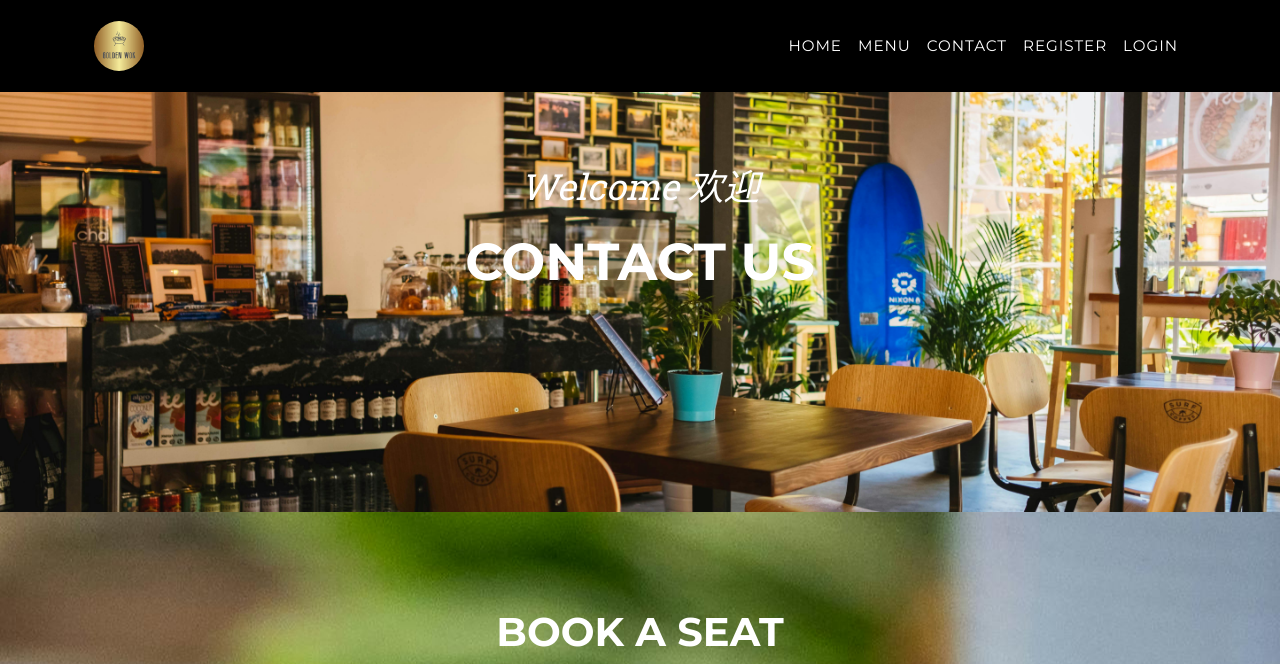
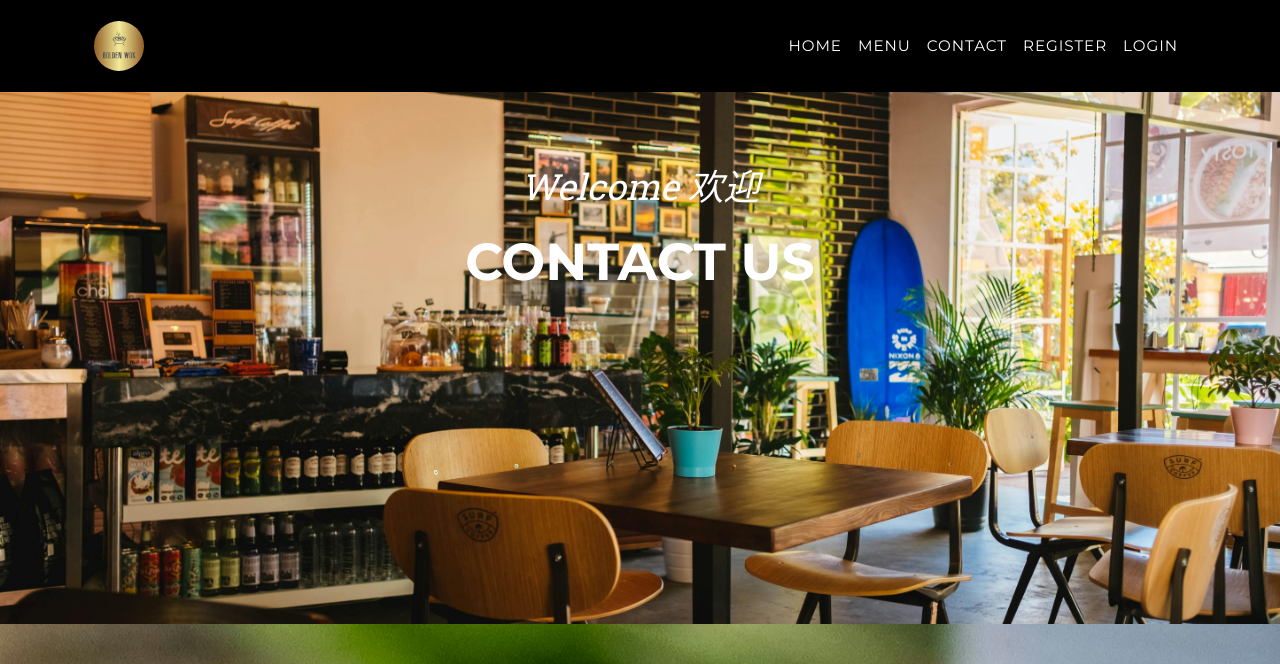
Before and after one commit to UloE-G/GoldenWokV3, a Django app: page /contact/ in a window 1280 px wide. Shown: the top 664 px of the page. Run offline with Django 4.2, Linux system fonts and the light colour scheme; data that the repository does not hold is empty; some libraries are stand-ins or nearby versions.

Commit message:
made margin bigger in the masthead

```diff
--- a/contact/templates/contact/contact.html
+++ b/contact/templates/contact/contact.html
@@ -4,7 +4,7 @@
 
     <!-- Masthead-->
     <header class="masthead">
-        <div class="container mb8rem">
+        <div class="container mb15rem">
             <div class="masthead-subheading">Welcome 欢迎</div>
             <div class="masthead-heading text-uppercase">Contact Us</div>
         </div>
```
